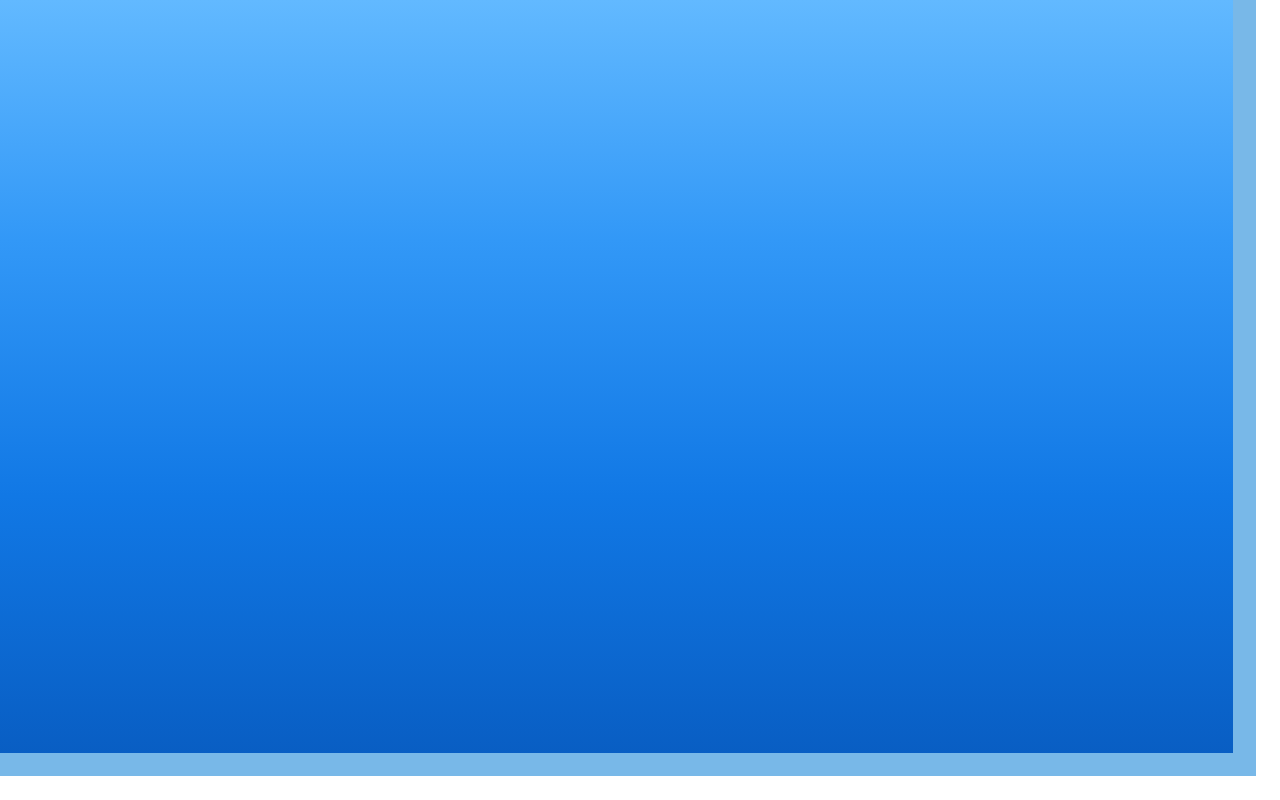
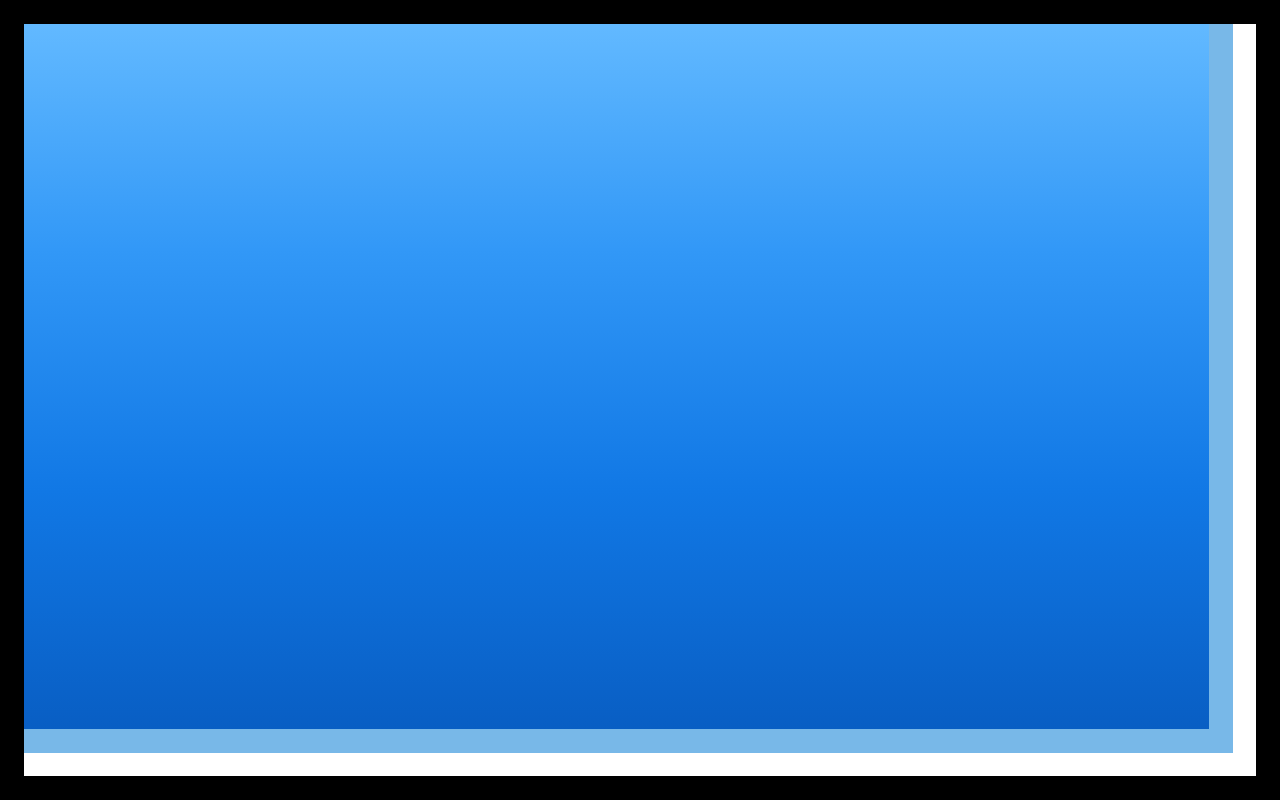
Before and after one commit to indexmod/sky, a plain HTML site: page index.html in a window 1280 px wide. Drawn offline with Linux system fonts and the light colour scheme.

Commit message:
Add files via upload

````diff
--- a/index.html
+++ b/index.html
@@ -1,3 +1,4 @@
+```html id="01z0fu"
 <!DOCTYPE html>
 <html lang="en">
 <head>
@@ -14,9 +15,14 @@
 }
 
 :root {
-  /* одинаковая ширина рамы и отражения, на 2px уже */
+  /* ширина белой рамы */
   --edge-size: clamp(8px, calc(2vw - 2px), 28px);
+
+  /* отражение той же ширины */
   --reflection-size: var(--edge-size);
+
+  /* черное паспарту той же ширины */
+  --mat-size: var(--edge-size);
 }
 
 html,
@@ -28,16 +34,24 @@ body {
 }
 
 body {
-  background: #fff;
+  background: #000;
   cursor: pointer;
   user-select: none;
   -webkit-user-select: none;
   -webkit-tap-highlight-color: transparent;
 }
 
+
+/* ==========================================
+   BLACK MAT
+   ========================================== */
+
 .sky {
   position: fixed;
-  inset: 0;
+
+  /* черное паспарту вокруг изображения */
+  inset: var(--mat-size);
+
   overflow: hidden;
 
   background:
@@ -188,7 +202,7 @@ body.sunset .right-reflection {
 
 <div class="sky">
 
-  <!-- 10% white reflection -->
+  <!-- light blue reflection -->
   <div class="bottom-reflection"></div>
   <div class="right-reflection"></div>
 
@@ -217,3 +231,4 @@ body.sunset .right-reflection {
 
 </body>
 </html>
+```
````
